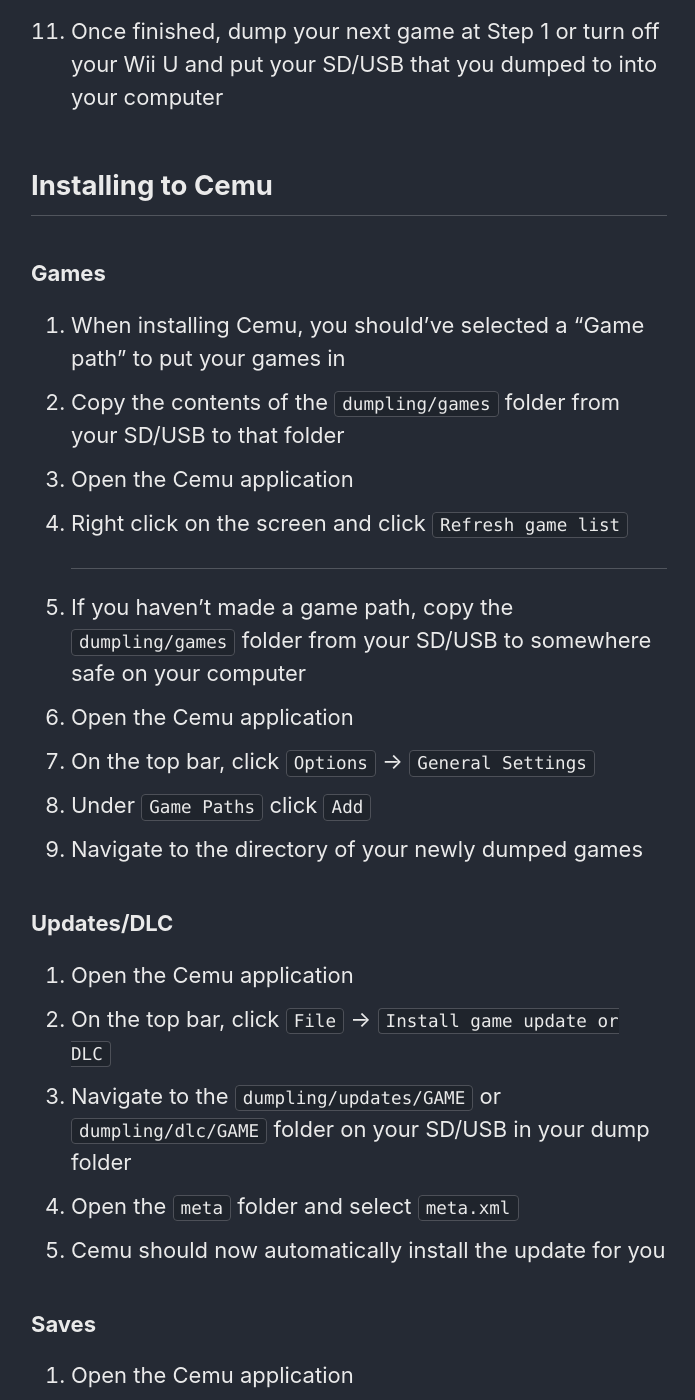
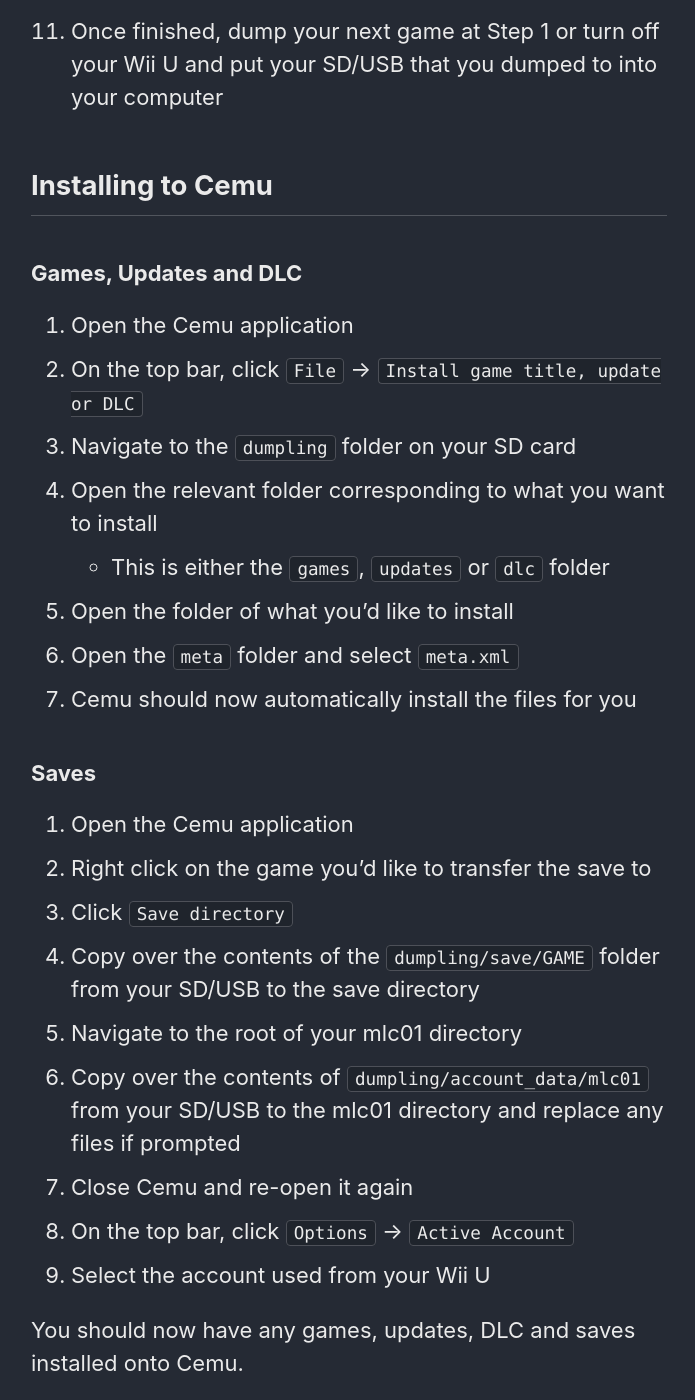
Before and after one commit to cfw-guide/cemu.cfw.guide, a Jekyll site: the page built from _pages/en_US/dumping-games.md, in a window 1280 px wide and 1400 px high, scrolled down 3490 px. Shown: the whole window, without its empty margins (291-986 px from the left). Built offline with Jekyll 4.4.1, drawn with Linux system fonts in a browser that asks for light colours; some of the changed text lies outside the part shown.

Commit message:
updated game installation guide
game installing is now done the same as updates/dlc

```diff
--- a/_pages/en_US/dumping-games.md
+++ b/_pages/en_US/dumping-games.md
@@ -68,28 +68,16 @@
 
 ## Installing to Cemu
 
-### Games
-
-1. When installing Cemu, you should've selected a "Game path" to put your games in
-1. Copy the contents of the `dumpling/games` folder from your SD/USB to that folder
-1. Open the Cemu application
-1. Right click on the screen and click `Refresh game list`
-
-    ---
-
-5. If you haven't made a game path, copy the `dumpling/games` folder from your SD/USB to somewhere safe on your computer
-1. Open the Cemu application
-1. On the top bar, click `Options` -> `General Settings`
-1. Under `Game Paths` click `Add`
-1. Navigate to the directory of your newly dumped games
-
-### Updates/DLC
+### Games, Updates and DLC
 
 1. Open the Cemu application
-1. On the top bar, click `File` -> `Install game update or DLC`
-1. Navigate to the `dumpling/updates/GAME` or `dumpling/dlc/GAME` folder on your SD/USB in your dump folder
+1. On the top bar, click `File` -> `Install game title, update or DLC`
+1. Navigate to the `dumpling` folder on your SD card
+1. Open the relevant folder corresponding to what you want to install
+  - This is either the `games`, `updates` or `dlc` folder
+1. Open the folder of what you'd like to install
 1. Open the `meta` folder and select `meta.xml`
-1. Cemu should now automatically install the update for you
+1. Cemu should now automatically install the files for you
 
 ### Saves
 
```
